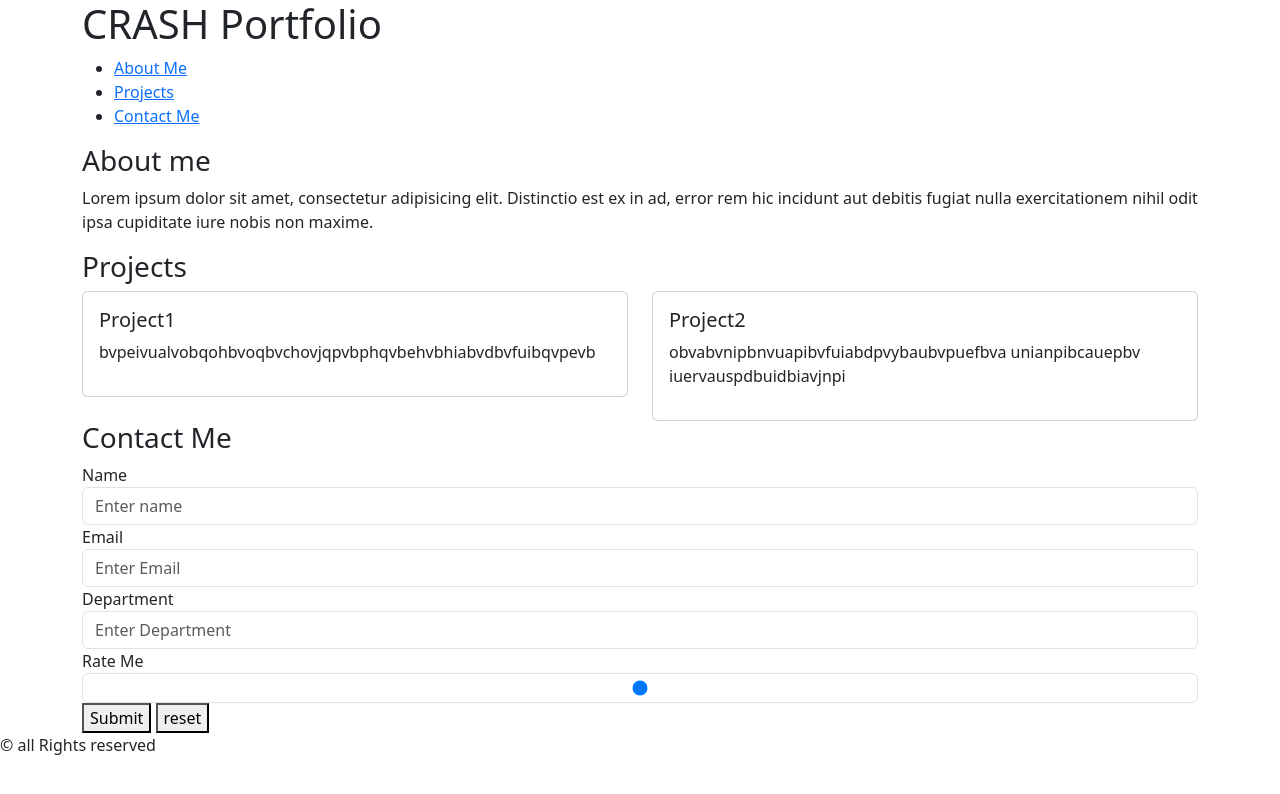
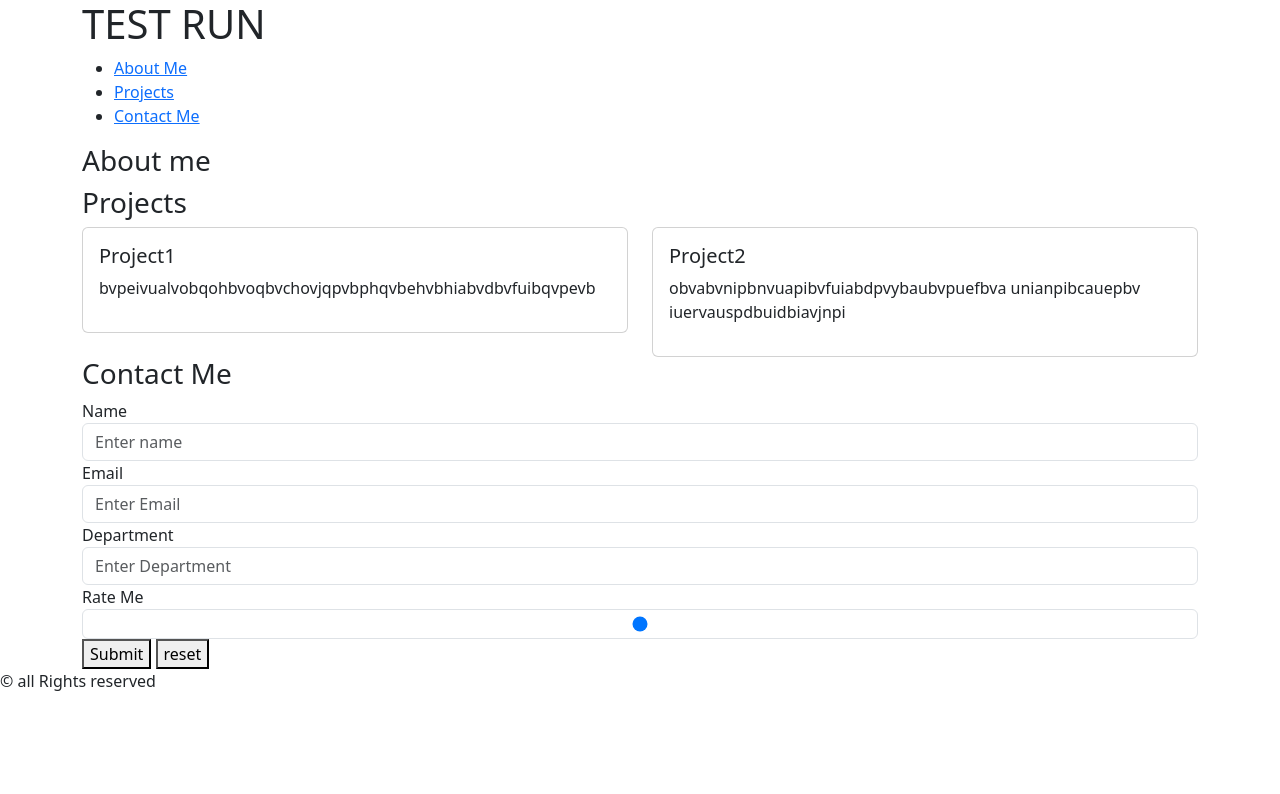
Before and after one commit to Alex-Ojukwu/html, a plain HTML site: page testdrive.html in a window 1280 px wide. Drawn offline with nearby package versions, Linux system fonts and the light colour scheme.

Commit message:
little changes

```diff
--- a/testdrive.html
+++ b/testdrive.html
@@ -10,7 +10,7 @@
 <body>
 
         <div class="container">
-        <header><H1>CRASH Portfolio</H1></header>
+        <header><H1>TEST RUN </H1></header>
     <nav>
         <ul>
             <li><a href="#about">About Me</a></li>
@@ -25,7 +25,7 @@
     <section id="about">
         <div class="container">
             <h3>About me</h3>
-            <p>Lorem ipsum dolor sit amet, consectetur adipisicing elit. Distinctio est ex in ad, error rem hic incidunt aut debitis fugiat nulla exercitationem nihil odit ipsa cupiditate iure nobis non maxime.</p>
+
 
         </div>
     </section>
```
